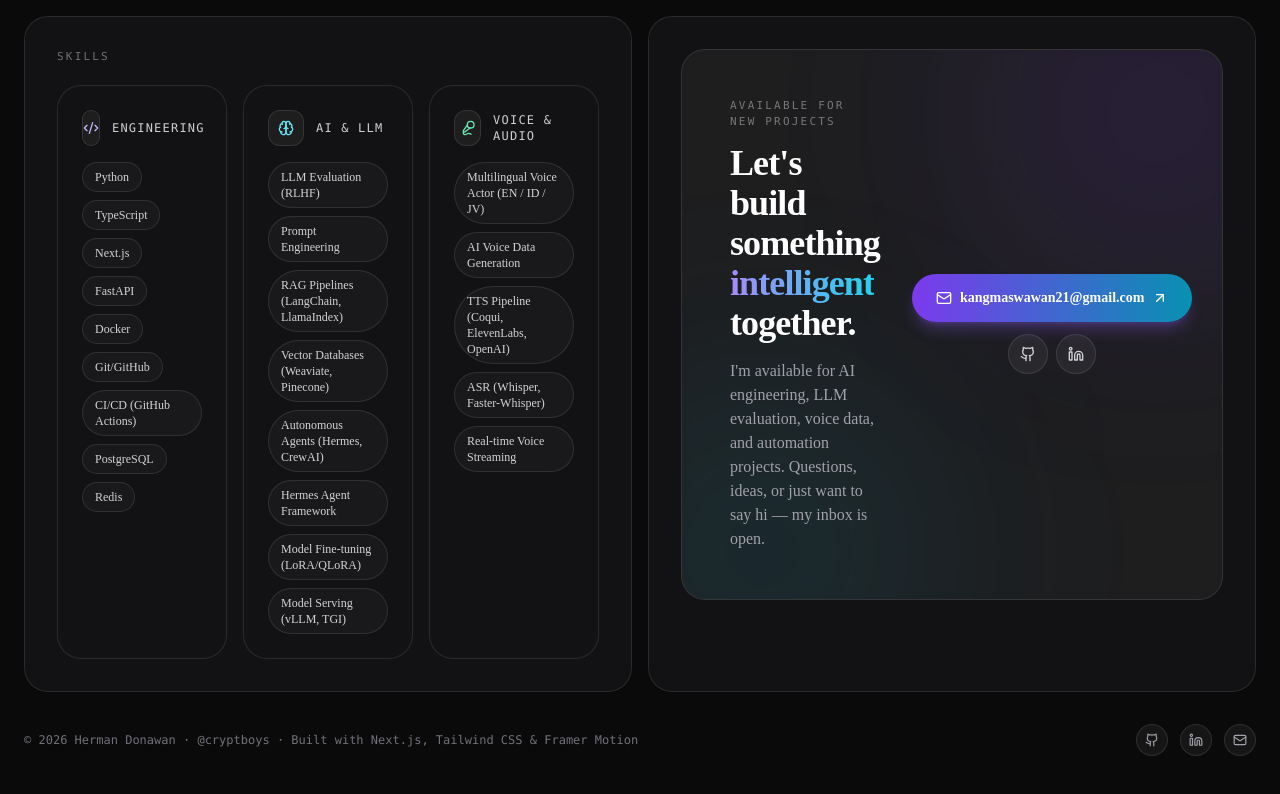
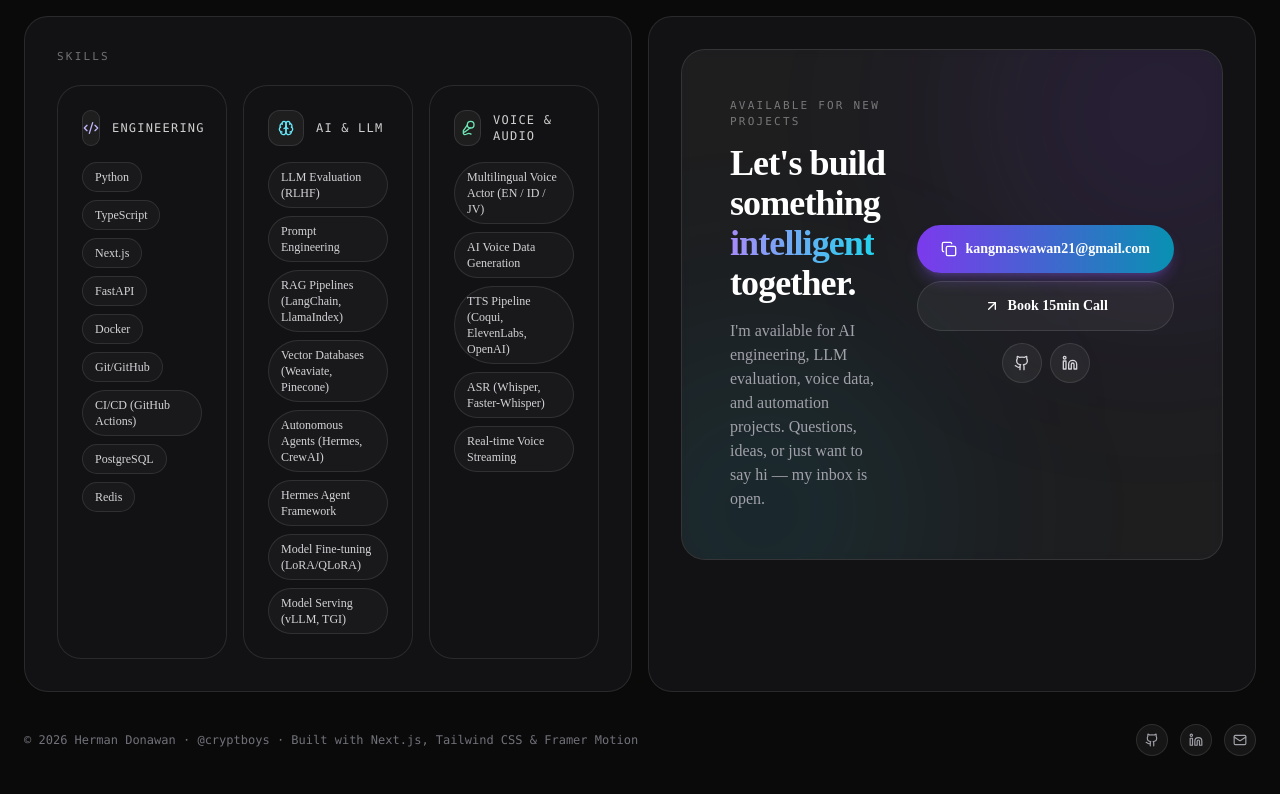
Before and after one commit to cryptboys/portfolio-bento-dark, a Next.js app: page / in a window 1280 px wide. Shown: the part 2236-3030 px from the top of the page. Built offline with nearby package versions, Linux system fonts and the light colour scheme.

Commit message:
feat: add project thumbnails, Copy Email + Calendly CTA buttons

```diff
--- a/src/components/ContactCta.tsx
+++ b/src/components/ContactCta.tsx
@@ -1,7 +1,18 @@
-import { ArrowUpRight, Github, Linkedin, Mail } from "lucide-react";
+"use client";
+
+import { useState } from "react";
+import { ArrowUpRight, Github, Linkedin, Mail, Copy, Check } from "lucide-react";
 import { profile } from "@/data/resume";
 
 export default function ContactCta() {
+  const [copied, setCopied] = useState(false);
+
+  const copyEmail = async () => {
+    await navigator.clipboard.writeText(profile.email);
+    setCopied(true);
+    setTimeout(() => setCopied(false), 2000);
+  };
+
   return (
     <div className="group relative overflow-hidden rounded-3xl border border-white/10 bg-white/5 p-8 backdrop-blur-sm sm:p-12">
       <span
@@ -16,21 +27,42 @@ export default function ContactCta() {
         <div className="max-w-xl">
           <p className="mono-label mb-3">Available for new projects</p>
           <h2 className="text-3xl font-bold tracking-tight text-white sm:text-4xl">
-            Let&apos;s build something <span className="bg-gradient-to-r from-violet-400 to-cyan-400 bg-clip-text text-transparent">intelligent</span> together.
+            Let's build something <span className="bg-gradient-to-r from-violet-400 to-cyan-400 bg-clip-text text-transparent">intelligent</span> together.
           </h2>
           <p className="mt-4 text-sm leading-relaxed text-zinc-400 sm:text-base">
-            I&apos;m available for AI engineering, LLM evaluation, voice data, and automation projects. Questions, ideas, or just want to say hi — my inbox is open.
+            I'm available for AI engineering, LLM evaluation, voice data, and automation projects. Questions, ideas, or just want to say hi — my inbox is open.
           </p>
         </div>
         <div className="flex flex-col gap-3">
-          <a
-            href={`mailto:${profile.email}`}
-            className="inline-flex items-center justify-center gap-2 rounded-full bg-gradient-to-r from-violet-600 to-cyan-600 px-6 py-3.5 text-sm font-semibold text-white shadow-lg shadow-violet-500/30 transition-all duration-300 hover:scale-[1.03]"
-          >
-            <Mail className="h-4 w-4" />
-            {profile.email}
-            <ArrowUpRight className="h-4 w-4 transition-transform duration-300 group-hover:translate-x-0.5 group-hover:-translate-y-0.5" />
-          </a>
+          <div className="flex flex-col gap-2">
+            <button
+              onClick={copyEmail}
+              className="inline-flex items-center justify-center gap-2 rounded-full bg-gradient-to-r from-violet-600 to-cyan-600 px-6 py-3.5 text-sm font-semibold text-white shadow-lg shadow-violet-500/30 transition-all duration-300 hover:scale-[1.03]"
+            >
+              {copied ? (
+                <>
+                  <Check className="h-4 w-4" />
+                  Copied!
+                </>
+              ) : (
+                <>
+                  <Copy className="h-4 w-4" />
+                  {profile.email}
+                </>
+              )}
+            </button>
+            {profile.calendly && (
+              <a
+                href={profile.calendly}
+                target="_blank"
+                rel="noopener noreferrer"
+                className="inline-flex items-center justify-center gap-2 rounded-full border border-white/10 bg-white/5 px-6 py-3.5 text-sm font-semibold text-white transition-all duration-300 hover:border-violet-400/60 hover:bg-white/[0.08]"
+              >
+                <ArrowUpRight className="h-4 w-4" />
+                Book 15min Call
+              </a>
+            )}
+          </div>
           <div className="flex items-center justify-center gap-2">
             <a
               href={profile.github}
--- a/src/components/ProjectsGrid.tsx
+++ b/src/components/ProjectsGrid.tsx
@@ -1,3 +1,4 @@
+import Image from "next/image";
 import { ArrowUpRight, FolderGit2, Globe } from "lucide-react";
 import { projects } from "@/data/resume";
 import type { Project } from "@/data/resume";
@@ -33,6 +34,15 @@ export default function ProjectsGrid() {
             <span
               className={`absolute inset-x-0 top-0 h-px bg-gradient-to-r ${bar} via-white/20 to-transparent`}
             />
+            <div className="relative h-32 w-full overflow-hidden rounded-xl sm:h-40">
+              <Image
+                src={project.thumbnail}
+                alt={project.title}
+                fill
+                className="object-cover transition-transform duration-500 group-hover:scale-105"
+              />
+              <div className="absolute inset-0 bg-gradient-to-t from-black/70 via-black/20 to-transparent" />
+            </div>
             <div className="flex items-center justify-between">
               <span className="inline-flex h-10 w-10 items-center justify-center rounded-xl border border-white/10 bg-white/5 text-zinc-300">
                 <FolderGit2 className="h-4 w-4" />
```
